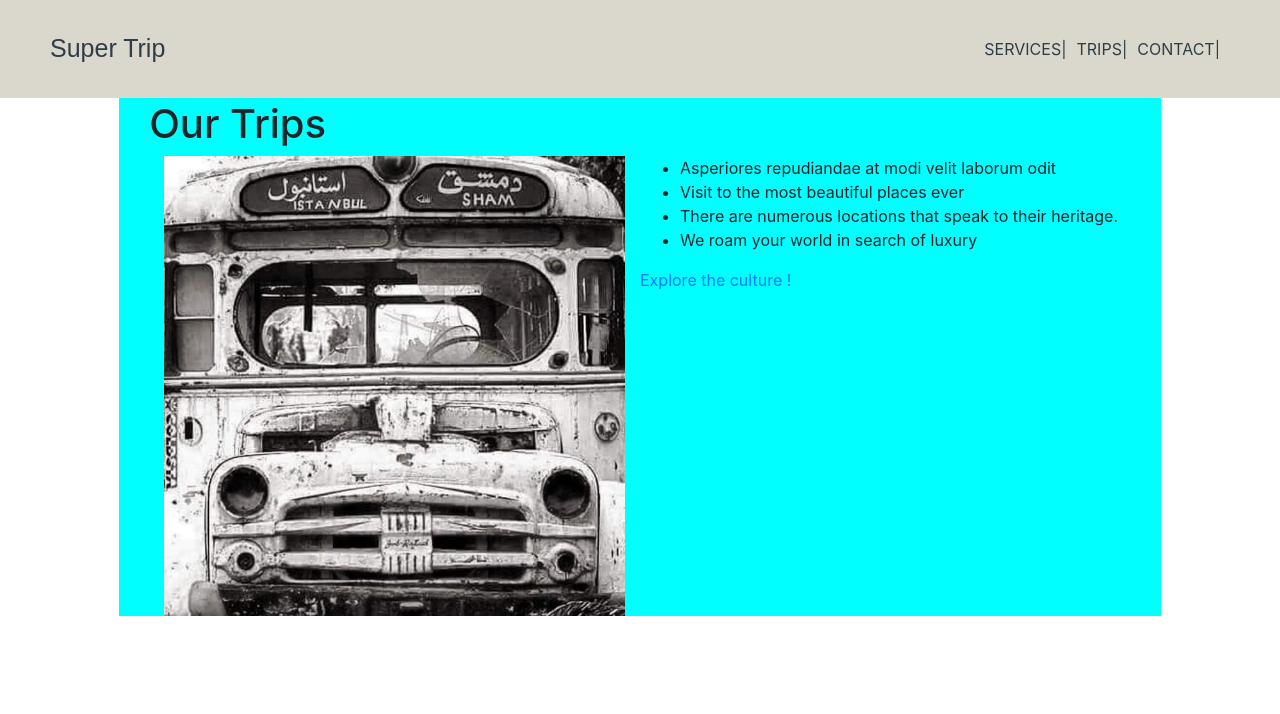
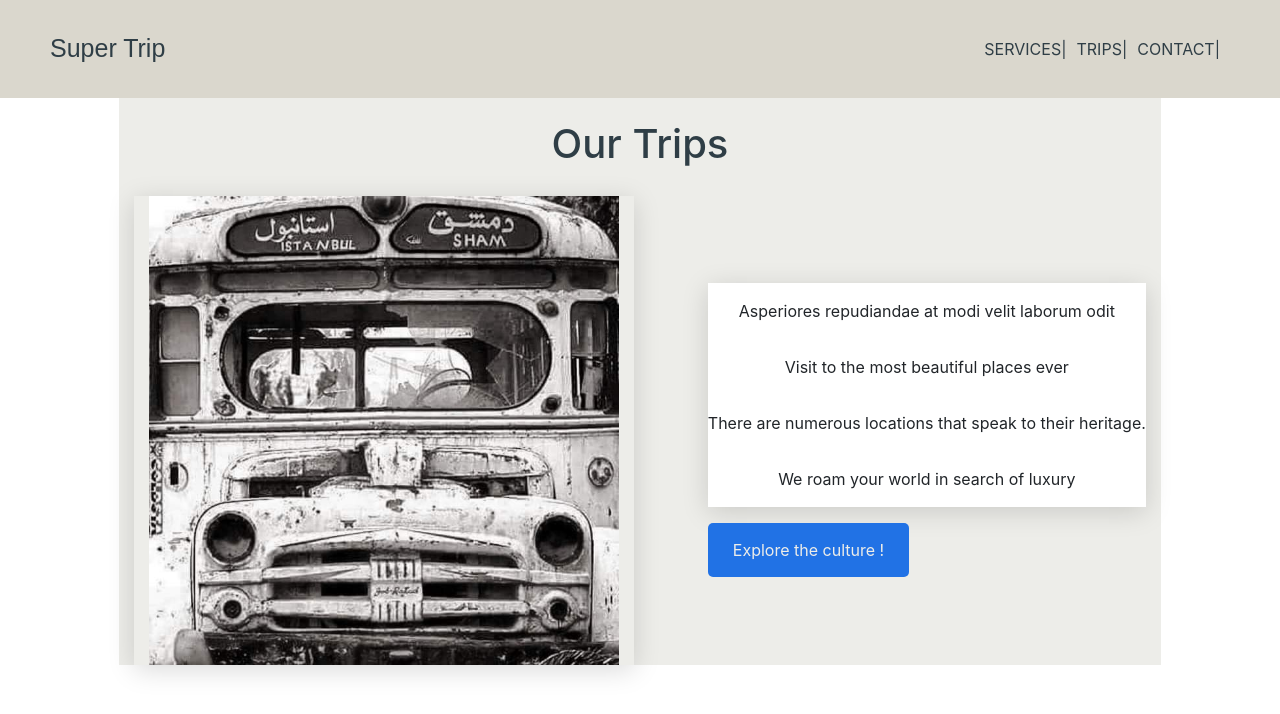
Before and after one commit to Tarek994/bg-React, a React (Create React App) app: page / in a window 1280 px wide. Shown: the top 714 px of the page. Built offline with nearby package versions, Linux system fonts and the light colour scheme.

Commit message:
style(trip): set up the style of the trip section

```diff
--- a/src/Components/trip/Trip.css
+++ b/src/Components/trip/Trip.css
@@ -4,8 +4,48 @@
 .main-trip {
     padding-top: 100px;
     margin: auto;
-    background-color: aqua;
+    background-color: #edede9;
+}
+.trip-title{
+    display: flex;
+    justify-content: center;
+    padding: 20px 0px;
+}
+.trip-title h1{
+    color: #2f3e46;
 }
 .trip-items{
+    padding: 0px;
     display: flex;
+    justify-content: space-between;
+    align-items: center;
 }
+.trip-description{
+    display: flex;
+    flex-direction: column;
+    text-align: center;
+}
+.trip-list{
+    list-style: none;
+    background-color: #fff;
+    height: min-content;
+    padding: 0px;
+    line-height: 3.5em;
+    box-shadow: 0 5px 25px rgba(1 1 1 /15%);
+
+
+
+}
+.trip-image{
+    max-width: 500px;
+    box-shadow: 0 5px 25px rgba(1 1 1 /15%);
+}
+.trip-btn{
+    color: #edede9;
+    background-color: #2172e5;
+    width: fit-content;
+    padding: 15px 25px;
+    border: none;
+    border-radius: 5px;
+
+}
```
